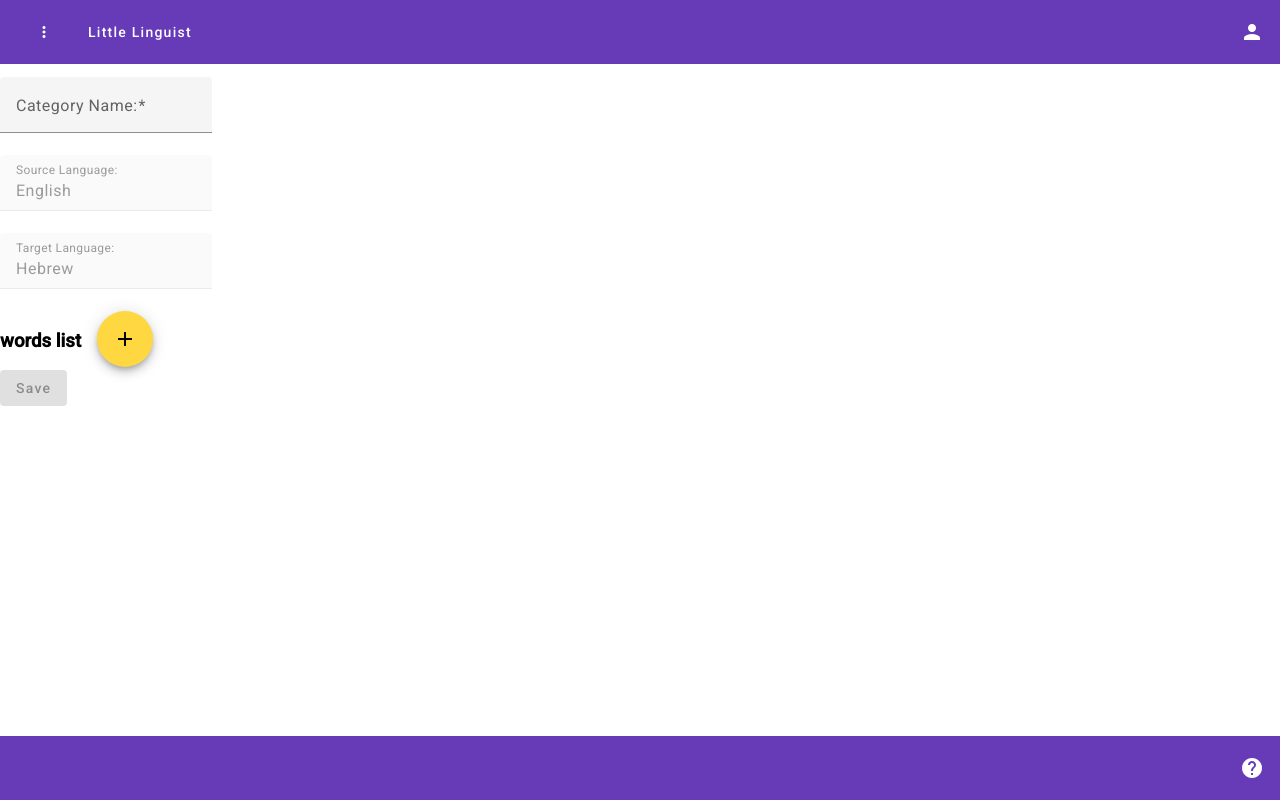
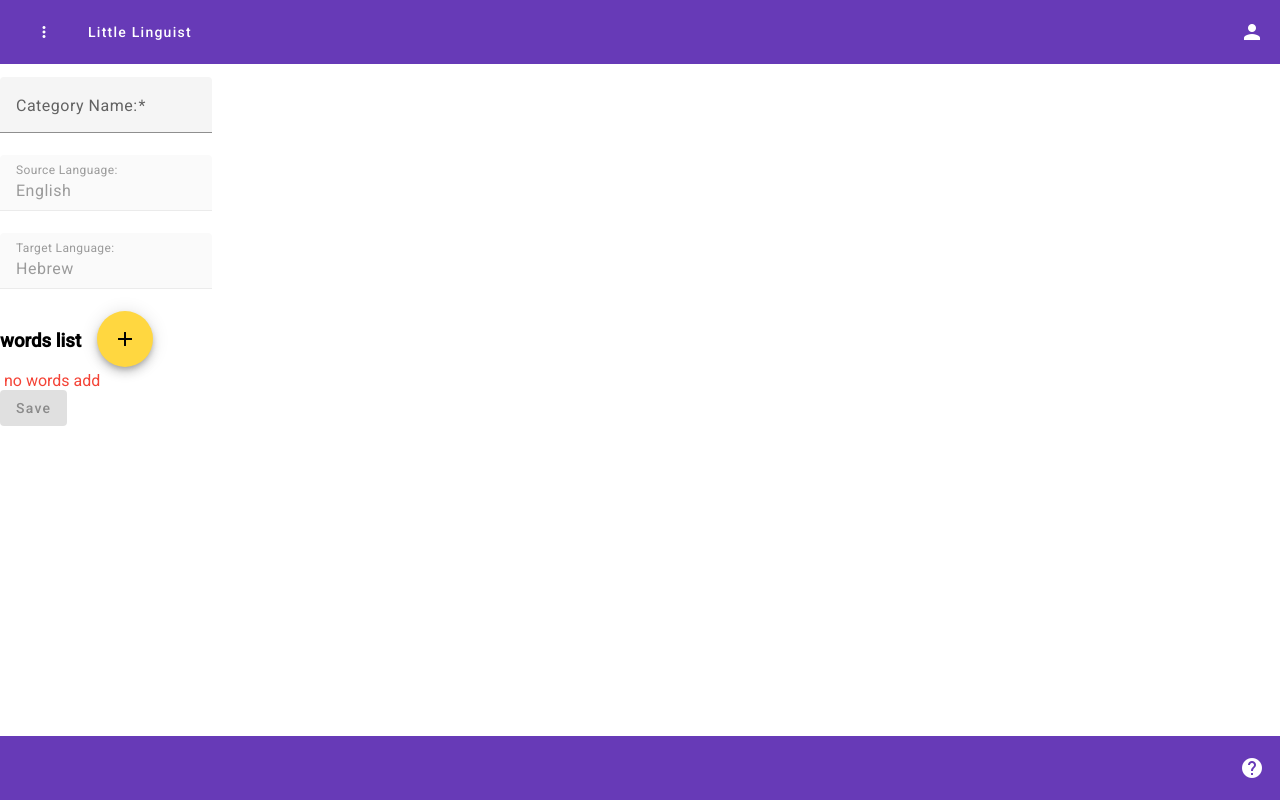
Before and after one commit to moranse/finalPro, an Angular app: page /FormNew in a window 1280 px wide. Built offline with nearby package versions, Linux system fonts and the light colour scheme.

Commit message:
וולידציה שיש לפחות זוג מילים אחד בקטגוריה

```diff
--- a/src/app/form/form.component.html
+++ b/src/app/form/form.component.html
@@ -30,10 +30,10 @@
             </button>
         </div>
         <div ngModelGroup="wordsList" #wordsGroup="ngModelGroup">
-          <!--  <mat-error *ngIf="wordsGroup.invalid">
+           <mat-error *ngIf="currentCategory.wordsList.length<1">
                 no words add
             </mat-error>
-        -->
+
    <div *ngFor="let newWord of currentCategory.wordsList; index as i" class="wordsForm">
         <mat-form-field>
             <mat-label>word in english:</mat-label>
```
